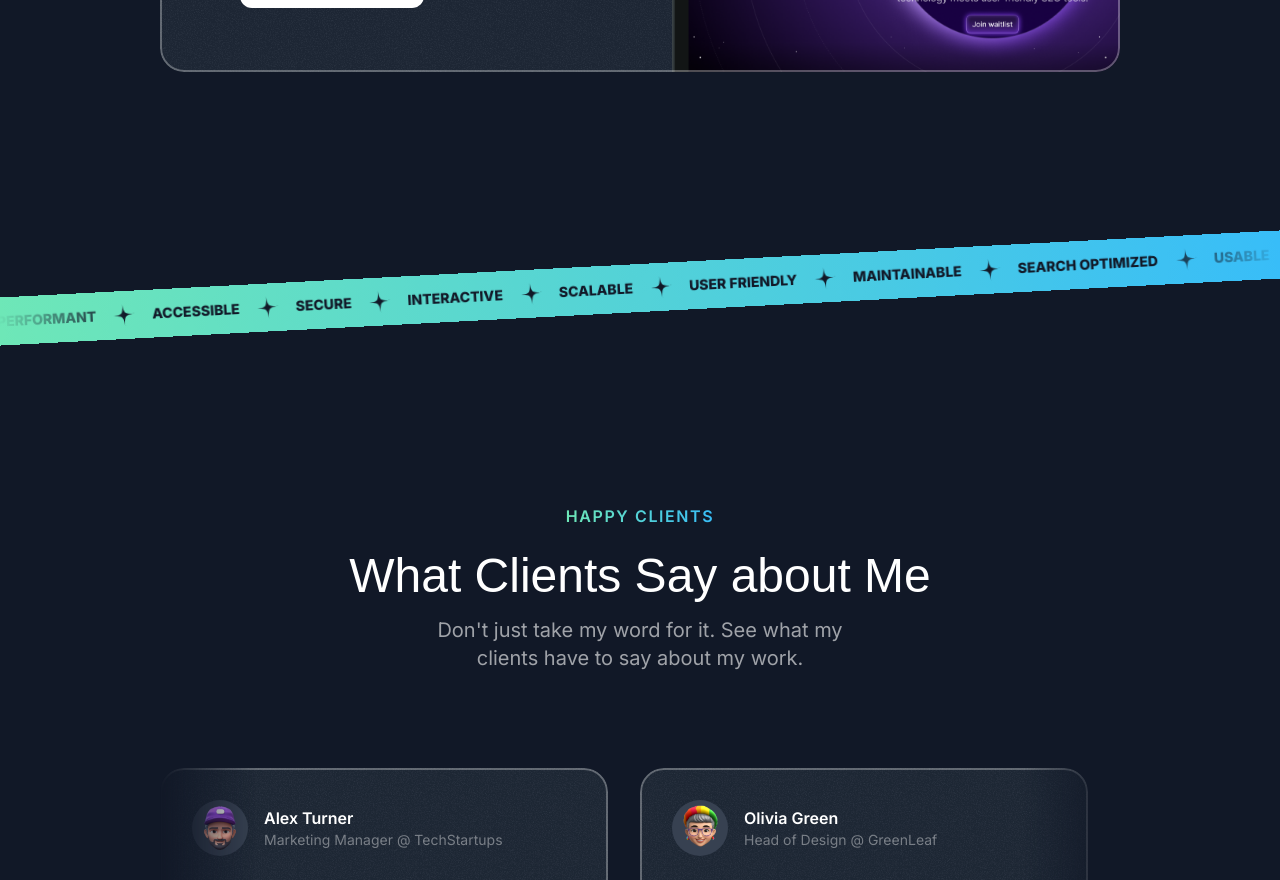
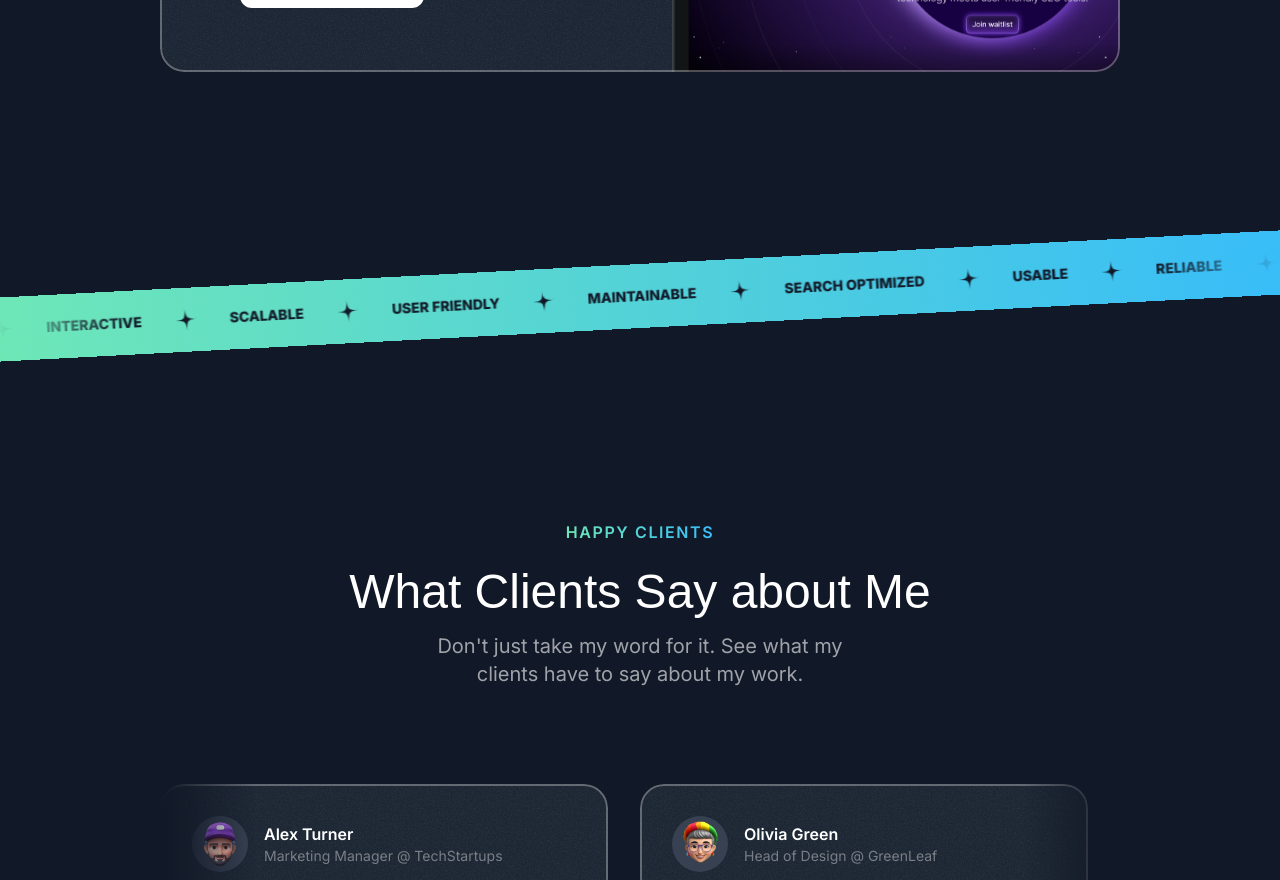
Before and after one commit to solo-mizan/portfolio, a Next.js app: page / in a window 1280 px wide. Shown: the part 2660-3540 px from the top of the page. Built offline with nearby package versions, Linux system fonts and the light colour scheme; a web font is replaced by a local one.

Commit message:
feat: animate tape section

```diff
--- a/src/sections/Tape.tsx
+++ b/src/sections/Tape.tsx
@@ -1,4 +1,5 @@
 import StarIcon from "@/assets/icons/star.svg";
+import { Fragment } from "react";
 
 const WORDS = [
   "Performant",
@@ -18,10 +19,15 @@ export const TapeSection = () => {
     <div className="py-16 lg:py-24 overflow-x-clip">
       <div className="bg-gradient-to-r from-emerald-300 to-sky-400 -mx-1 -rotate-3">
         <div className="[mask-image:linear-gradient(to_right,transparent,black_10%,black_90%,transparent)] flex">
-          <div className="flex flex-none gap-4">
+          <div className="flex flex-none py-2 animate-move-left [animation-duration:25s]">
+            {[...new Array(2)].fill(0).map((_, idx) => (
+              <Fragment key={idx}>
                 {WORDS.map((word) => (
-              <div key={word} className="inline-flex items-center gap-4 py-3">
-                <span className="font-extrabold text-gray-900 text-sm uppercase">
+                  <div
+                    key={word}
+                    className="inline-flex items-center gap-8 px-4 py-3"
+                  >
+                    <span className="font-extrabold text-gray-900 text-sm md:text-md uppercase">
                       {word}
                     </span>
                     <span className="-rotate-6">
@@ -29,6 +35,8 @@ export const TapeSection = () => {
                     </span>
                   </div>
                 ))}
+              </Fragment>
+            ))}
           </div>
         </div>
       </div>
--- a/tailwind.config.ts
+++ b/tailwind.config.ts
@@ -1,3 +1,4 @@
+import { transform } from "next/dist/build/swc";
 import type { Config } from "tailwindcss";
 
 const config: Config = {
@@ -27,13 +28,22 @@ const config: Config = {
         bangla: 'var(--font-bangla)'
       },
       animation: {
-        'ping-large': 'ping-large 1s ease-in-out infinite'
+        'ping-large': 'ping-large 1s ease-in-out infinite',
+        'move-left': 'move-left 1s linear infinite'
       },
       keyframes: {
         'ping-large': {
           '75%, 100%': {
             transform: 'scale(3)',
             opacity: '0'
+          }
+        },
+        'move-left': {
+          '0%': {
+            transform: 'translateX(0%)',
+          },
+          '100%': {
+            transform: 'translateX(-50%)'
           }
         }
       }
```
Lines whose indentation alone changed are shown as unchanged.
